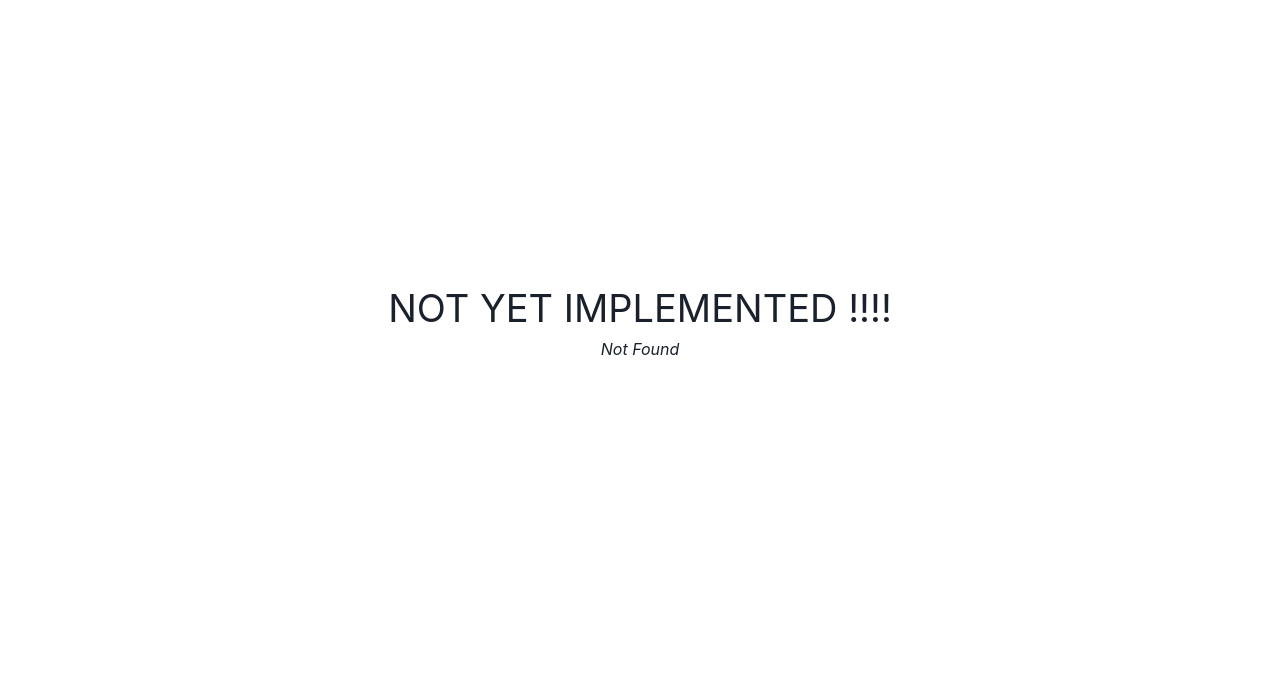
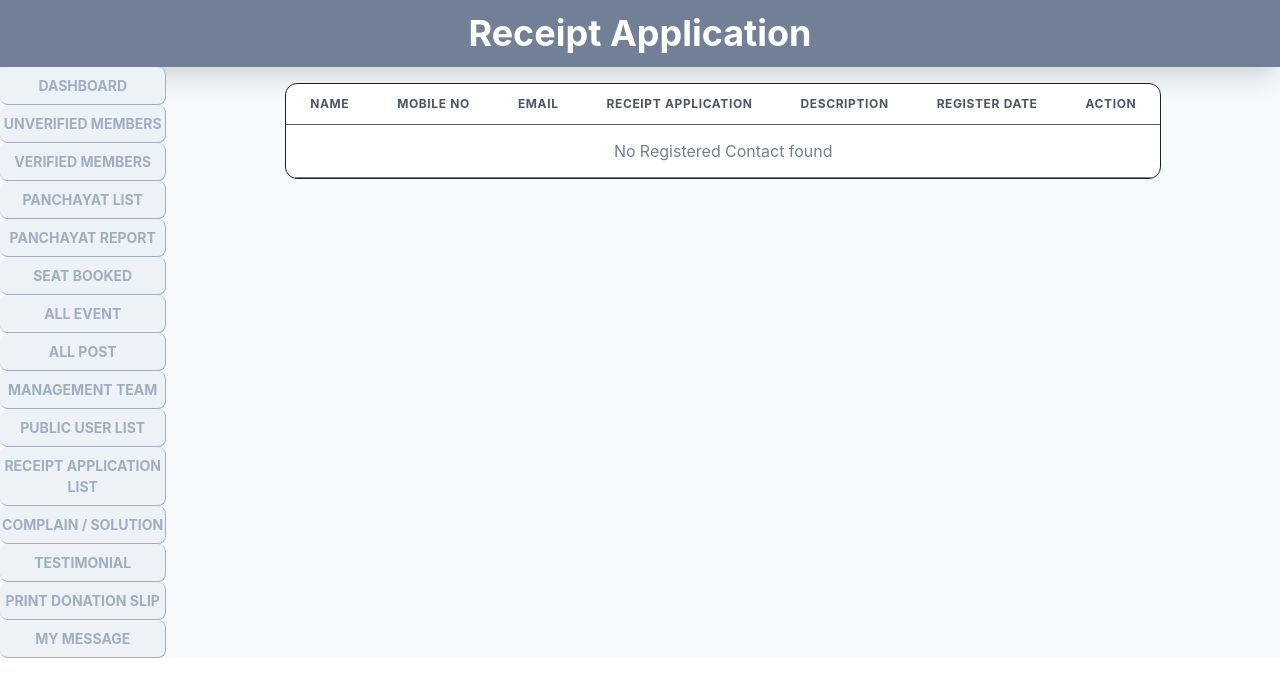
Before and after one commit to dhruvm420/reactProject, a React (Vite) app: page /receiptapplication in a window 1280 px wide. Before the commit this address had no page. Shown: the top 696 px of the page. Built offline with nearby package versions, Linux system fonts and the light colour scheme.

Commit message:
added receipt application

```diff
--- /dev/null
+++ b/src/routes/receiptApplication.jsx
@@ -0,0 +1,22 @@
+import { Flex } from "@chakra-ui/react";
+import Root from "./root";
+import TableGenerator from "../components/tableGenerator";
+let receiptData = [
+  {
+    NAME: null,
+    "MOBILE NO": null,
+    EMAIL: null,
+    "RECEIPT APPLICATION": null,
+    DESCRIPTION: null,
+    "REGISTER DATE": null,
+  },
+];
+export default function RecieptApplication() {
+  return (
+    <Root title="Receipt Application">
+      <Flex direction="column" mx="auto" mt="4">
+        <TableGenerator data={receiptData} title="Contact" />
+      </Flex>
+    </Root>
+  );
+}
--- a/src/routesList.jsx
+++ b/src/routesList.jsx
@@ -27,6 +27,7 @@ import DonationForm from "./routes/Forms/donationForm.jsx";
 import CreateEvent from "./routes/Forms/createEvent.jsx";
 import CreatePost from "./routes/Forms/createPost.jsx";
 import EditForm from "./components/actionButtons/editForm.jsx";
+import RecieptApplication from "./routes/receiptApplication.jsx";
 export let routesList = [
   {
     path: "/",
@@ -84,6 +85,10 @@ export let routesList = [
   {
     path: "/publicuserlist",
     element: <PublicUserList />,
+  },
+  {
+    path: "/receiptapplication",
+    element: <RecieptApplication />,
   },
   {
     path: "/posts",
```
